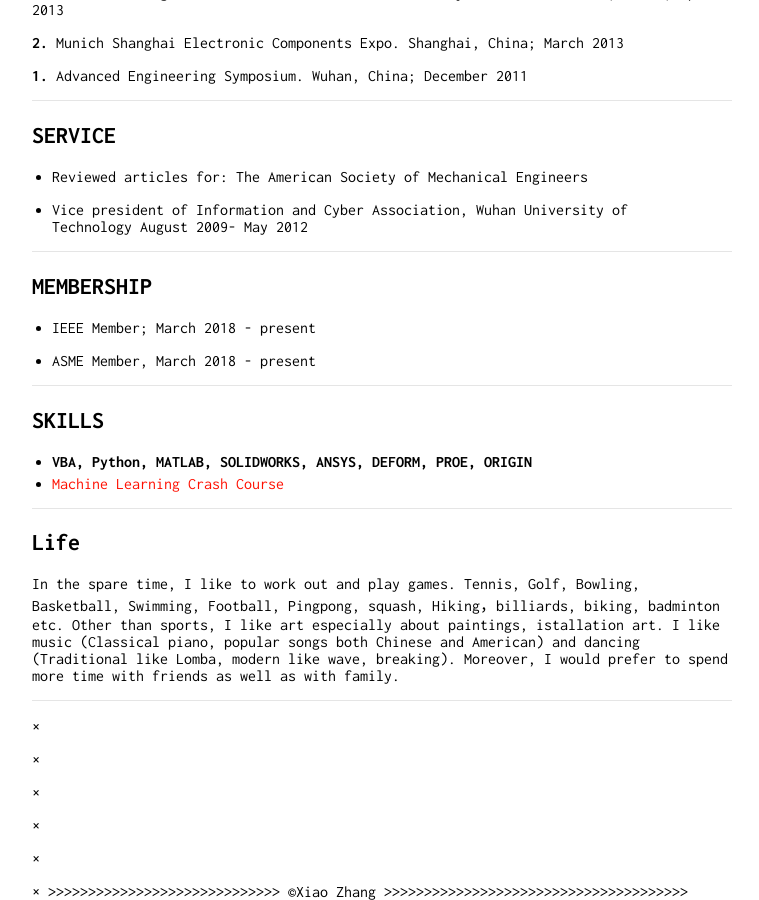
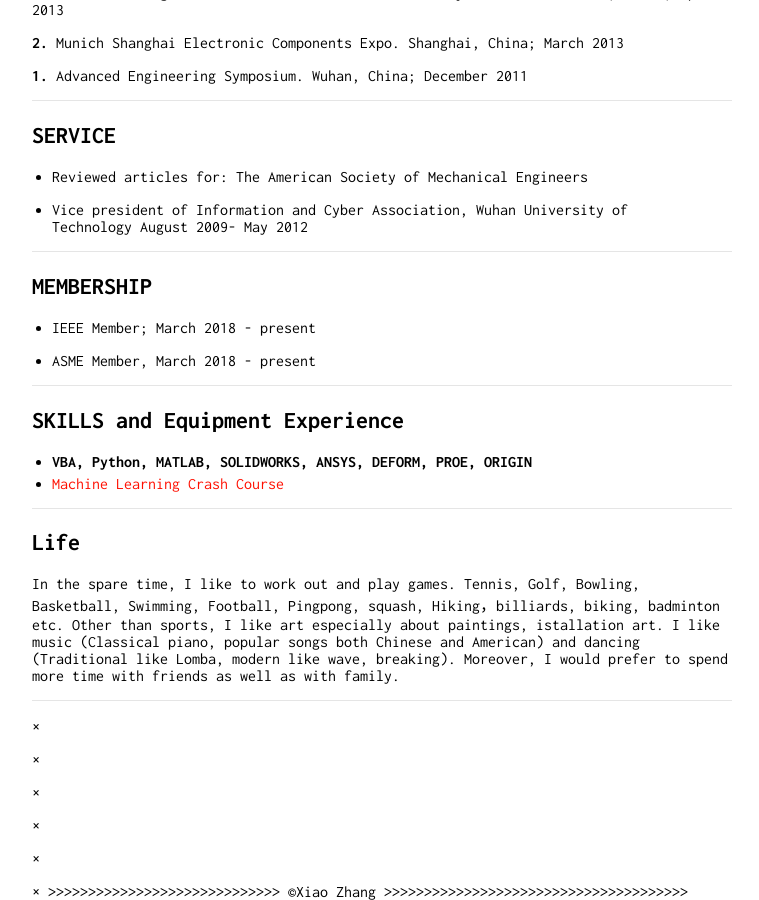
Before and after one commit to zhangxiao2018/zhangxiao2018.github.io, a Jekyll site: the page built from index.md, in a window 1280 px wide and 900 px high, scrolled down 2446 px. Shown: the whole window, without its empty margins (258-1017 px from the left). Built offline with Jekyll 4.4.1, drawn with Linux system fonts in a browser that asks for light colours; our own code applies the rules of GitHub Pages for plain Markdown files.

Commit message:
Update index.md

```diff
--- a/index.md
+++ b/index.md
@@ -124,7 +124,7 @@ August 2009- May 2012
 * ASME Member, March 2018 - present
 
 - - -
-## SKILLS
+## SKILLS and Equipment Experience
 * **VBA, Python, MATLAB, SOLIDWORKS, ANSYS, DEFORM, PROE, ORIGIN**
 * [Machine Learning Crash Course](https://developers.google.com/machine-learning/crash-course/)
 
```
